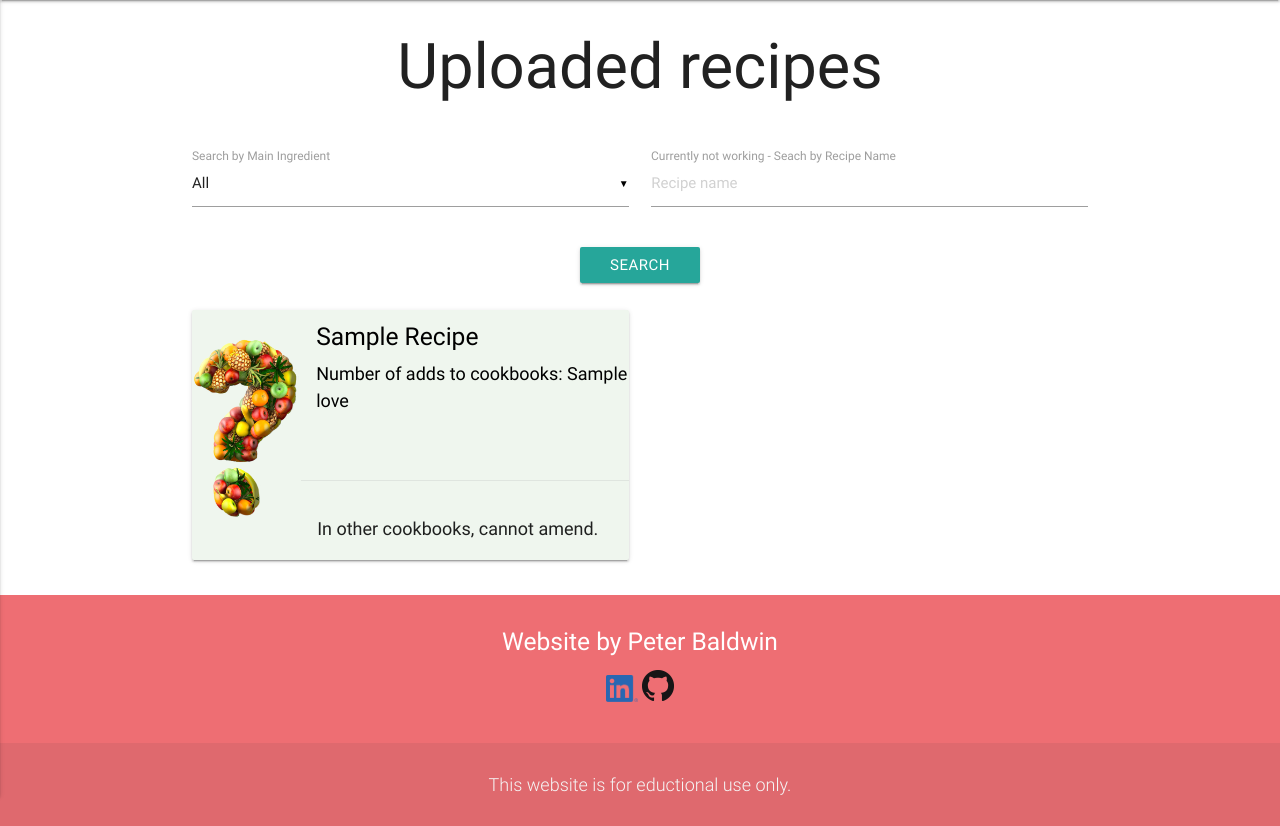
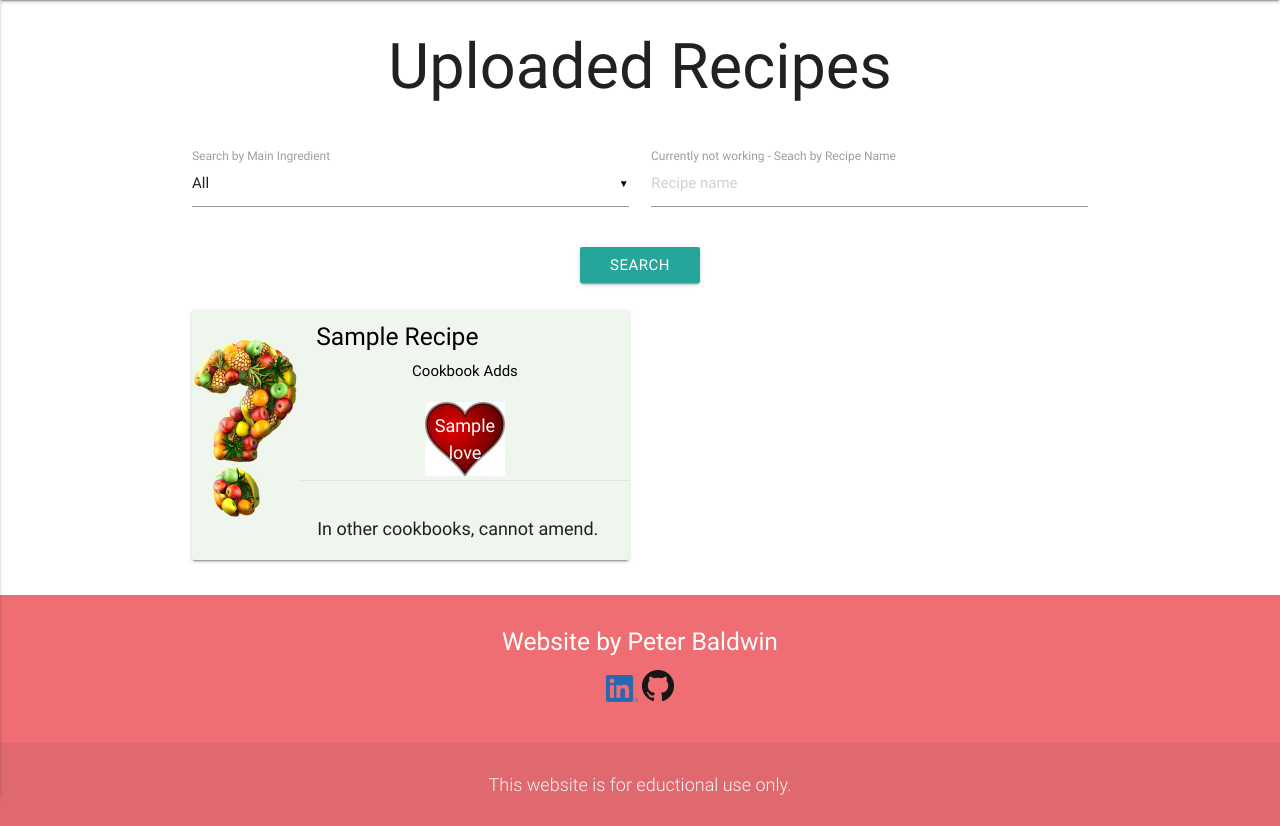
Before and after one commit to Baldpet/Family-cookbook, a Flask app: a page that uses templates/uploadedrecipes.html in a window 1280 px wide. Shown: the part 64-890 px from the top of the page. Run offline with Flask 2, Linux system fonts and the light colour scheme; a user stored in the database is signed in; a database or web service that is not in the repository returns one stand-in record (values such as "Sample title"); some libraries are stand-ins or nearby versions.

Commit message:
Added styling for a heart on the number of cookbook adds

```diff
--- a/static/css/style.css
+++ b/static/css/style.css
@@ -120,6 +120,23 @@ p{
     list-style-type: disc;
 }
 
+/* Uploaded view*/
+
+.heart{
+    background-image: url(../assets/heart.jpg);
+    background-repeat: no-repeat;
+    background-size: 100%;
+    max-width: 80px;
+    height: 74px;
+    margin: auto;
+    margin-top: 20px;
+}
+
+.heart-outer .heart .heart-center {
+    margin: auto;
+    color: white;
+}
+
 /* Recipe card*/
 
 .recipe{
--- a/templates/uploadedrecipes.html
+++ b/templates/uploadedrecipes.html
@@ -7,7 +7,7 @@
 {% block content %}
 <div class="container">
     <div class="row center-align">
-        <h1>Uploaded recipes</h1>
+        <h1>Uploaded Recipes</h1>
     </div>
 	<form method="POST">
 		<div class="row">
@@ -62,8 +62,12 @@
 					<div class="card-content">
 
 						<h5>{{recipe.recipe_name.title()}}</h5>
-						<p>Number of adds to cookbooks: {{recipe.love}}</p>
-
+					    <div class="heart-outer center-align">
+                            <span>Cookbook Adds</span>
+                            <div class="heart valign-wrapper">
+                                <p class="heart-center">{{recipe.love}}</p>
+                            </div>
+                        </div>
 					</div>
                     </a>
 					<div class="card-action">
```
Also changed, not shown: static/assets/heart.jpg (added).
